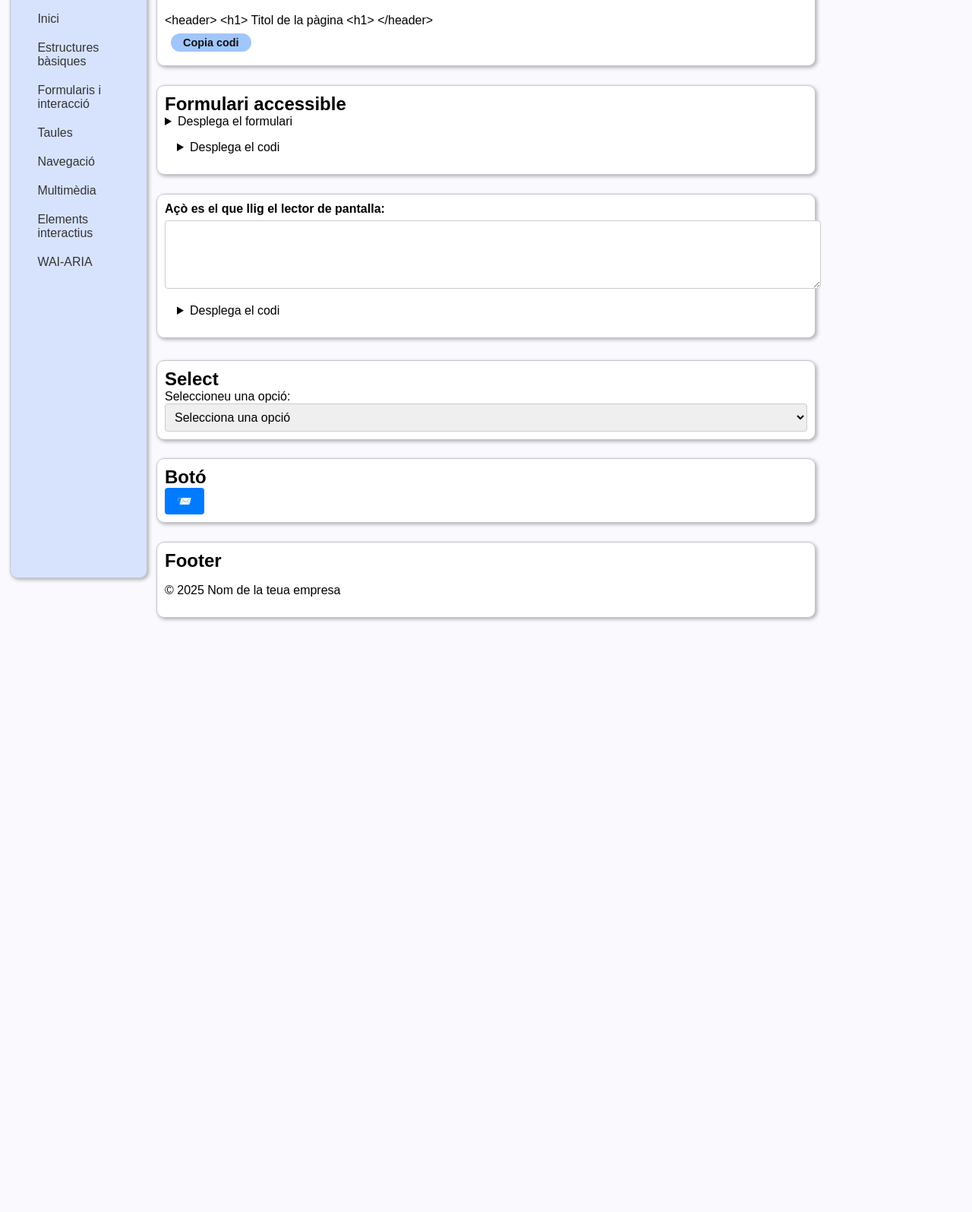
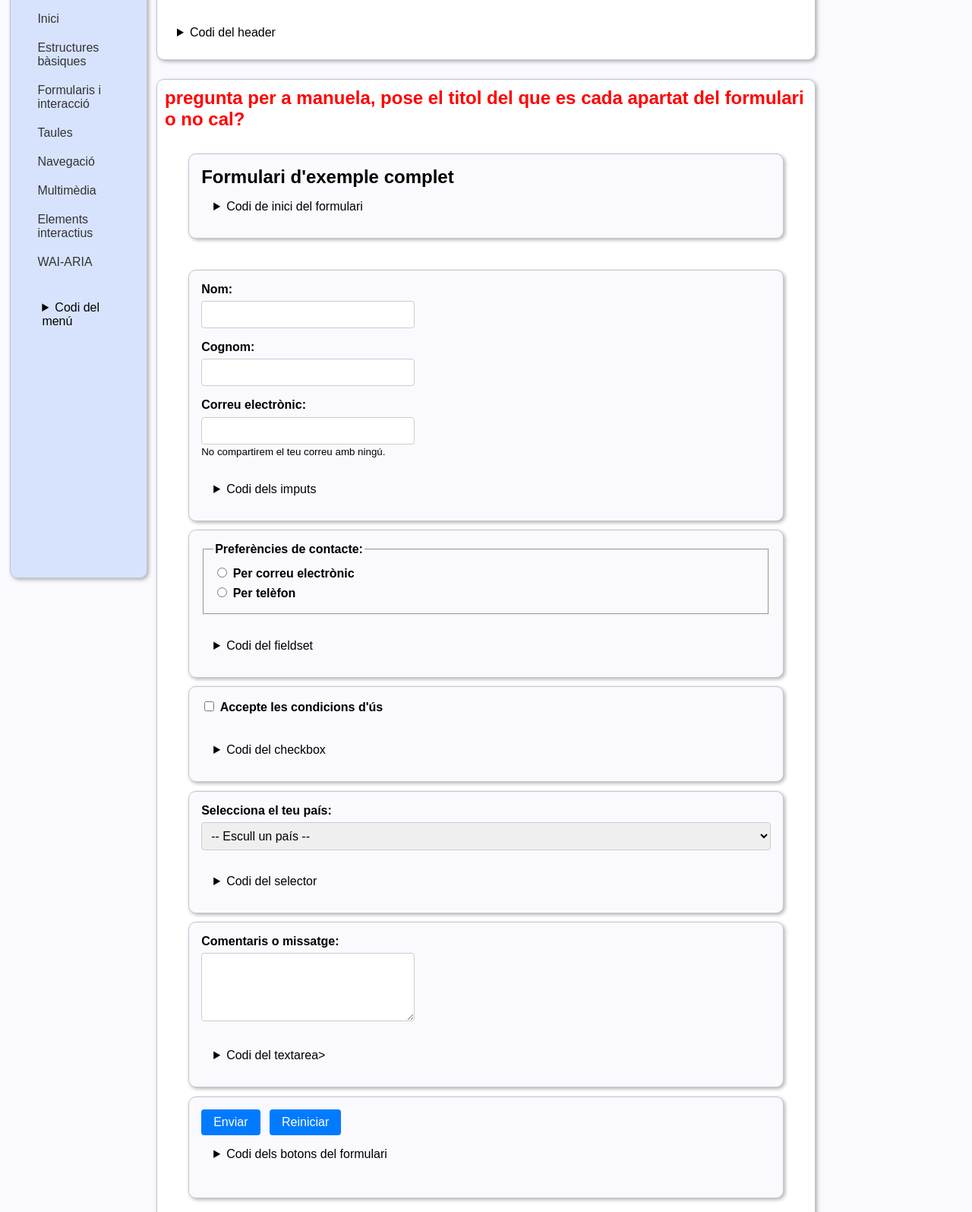
Before and after one commit to kaladin99/tfg, a plain HTML site: page web/formularis.html in a window 1280 px wide. Shown: the part 105-1700 px from the top of the page at 76% size. Before the commit the page ends 951 px from the top, so only its background shows below. Drawn offline with Linux system fonts and the light colour scheme.

Commit message:
actualització pagina formulari acavada v1

```diff
--- a/web/css/style.css
+++ b/web/css/style.css
@@ -21,6 +21,7 @@ h1 {
   text-align: center;
 }
 .codi{
+
   padding: 1rem;
   /* background: #e3f7fa;
   border: 1px solid #C3C6CF;
@@ -203,3 +204,24 @@ button {
 button:hover {
   background-color: #0056b3;
 }
+
+.borde{
+
+  background: #FAF9FD;
+  border: 1px solid #C3C6CF;
+  padding: 1rem 1rem;
+  margin: 0.7rem;
+  border-radius: 10px;
+   box-shadow: 2px 2px 5px rgba(0,0,0,0.3);
+   transition: transform 0.3s ease;
+}
+.borde:hover{
+ background: #daeaf8;
+ transform: scale(1.01);
+}
+
+input[type="text"],
+input[type="email"],
+textarea {
+  width: 35%; /* En lloc del 100% per defecte */
+}
--- a/web/formularis.html
+++ b/web/formularis.html
@@ -11,13 +11,16 @@
     <div class="element header">
         <header>
             <h1>Guia interactiva d’elements HTML accessibles</h1>
-            <div class="">
+            <details class="codi">
+                <summary>Codi del header</summary>
+                <br>
+                <button class="copy-btn">Copia codi</button>
+                <br>
                 &lt;header&gt;
                 &lt;h1&gt; Titol de la pàgina &lt;h1&gt;
                 &lt;/header&gt;
-                <br>
-                <button class="copy-btn">Copia codi</button>
-            </div>
+
+            </details>
         </header>
 
     </div>
@@ -35,21 +38,42 @@
                 <li><a href="aria.html">WAI-ARIA</a></li>
             </ul>
         </nav>
+        <details class="codi">
+            <summary>Codi del menú</summary>
+            <br>
+            <button class="copy-btn">Copia codi</button>
+        </details>
     </div>
 
     <!-- form -->
     <div class="element">
-        <h2>Formulari accessible</h2>
-        <details>
+        <h2 style="color: red;"> pregunta per a manuela, pose el titol del que es cada apartat del formulari o no cal?
+        </h2>
 
-            <summary>Desplega el formulari</summary>
-            <form action="#" method="post" aria-labelledby="form-title" class="formulari">
+
+
+        <form action="#" method="post" aria-labelledby="form-title" class="formulari">
+            <div class="borde">
                 <h2 id="form-title">Formulari d'exemple complet</h2>
+                <details class="codi">
+                    <summary>Codi de inici del formulari</summary>
+                    <br>
+                    <button class="copy-btn">Copia codi</button>
+                    <br>
+                    &lt;form action="#" method="post" aria-labelledby="form-title" class="formulari"&gt;<br>
+                    &lt;h2 id="form-title"&gt;Formulari d'exemple complet&lt;/h2&gt;<br>
+                    &lt;/form&gt;<br>
 
+
+                </details>
+            </div>
+            <br>
+            <div class="borde">
                 <div class="camp-formulari">
                     <label for="nom">Nom:</label><br>
                     <input type="text" id="nom" name="nom" required>
                 </div>
+
 
                 <div class="camp-formulari">
                     <label for="cognom">Cognom:</label><br>
@@ -62,6 +86,32 @@
                     <br><small id="email-help">No compartirem el teu correu amb ningú.</small>
                 </div>
 
+                <details class="codi">
+                    <summary>Codi dels imputs</summary>
+                    <br>
+                    <button class="copy-btn">Copia codi</button>
+                    <br>
+
+                    &lt;div class="camp-formulari"&gt;<br>
+                    &lt;label for="nom"&gt;Nom:&lt;/label&gt;&lt;br&gt;<br>
+                    &lt;input type="text" id="nom" name="nom" required&gt;<br>
+                    &lt;/div&gt;<br>
+                    <br>
+                    &lt;div class="camp-formulari"&gt;<br>
+                    &lt;label for="cognom"&gt;Cognom:&lt;/label&gt;&lt;br&gt;<br>
+                    &lt;input type="text" id="cognom" name="cognom" required&gt;<br>
+                    &lt;/div&gt;<br>
+                    <br>
+                    &lt;div class="camp-formulari"&gt;<br>
+                    &lt;label for="email"&gt;Correu electrònic:&lt;/label&gt;&lt;br&gt;<br>
+                    &lt;input type="email" id="email" name="email" required aria-describedby="email-help"&gt;<br>
+                    &lt;br&gt;&lt;small id="email-help"&gt;No compartirem el teu correu amb ningú.&lt;/small&gt;<br>
+                    &lt;/div&gt;<br>
+                    <br>
+                </details>
+            </div>
+
+            <div class="borde">
                 <fieldset class="camp-formulari">
                     <legend>Preferències de contacte:</legend>
                     <div>
@@ -73,12 +123,51 @@
                         <label for="telefon-contacte">Per telèfon</label>
                     </div>
                 </fieldset>
+                <details class="codi">
+                    <summary>Codi del fieldset </summary>
+                    <br>
+                    <button class="copy-btn">Copia codi</button>
+                    <br>
+                    <br>
+                    &lt;fieldset class="camp-formulari"&gt;<br>
+                    &lt;legend&gt;Preferències de contacte:&lt;/legend&gt;<br>
+                    &lt;div&gt;<br>
+                    &lt;input type="radio" id="email-contacte" name="contacte" value="email"&gt;<br>
+                    &lt;label for="email-contacte"&gt;Per correu electrònic&lt;/label&gt;<br>
+                    &lt;/div&gt;<br>
+                    &lt;div&gt;<br>
+                    &lt;input type="radio" id="telefon-contacte" name="contacte" value="telefon"&gt;<br>
+                    &lt;label for="telefon-contacte"&gt;Per telèfon&lt;/label&gt;<br>
+                    &lt;/div&gt;<br>
+                    &lt;/fieldset&gt;<br>
+                    <br>
 
+                </details>
+
+            </div>
+
+
+            <div class="borde">
                 <div class="camp-formulari">
                     <input type="checkbox" id="condicions" name="condicions" required>
                     <label for="condicions">Accepte les condicions d'ús</label>
                 </div>
+                <details class="codi">
+                    <summary>Codi del checkbox</summary>
+                    <br>
+                    <button class="copy-btn">Copia codi</button>
+                    <br>
+                    &lt;div class="camp-formulari"&gt;<br>
+                    &lt;label for="email"&gt;Correu electrònic:&lt;/label&gt;&lt;br&gt;<br>
+                    &lt;input type="email" id="email" name="email" required aria-describedby="email-help"&gt;<br>
+                    &lt;br&gt;&lt;small id="email-help"&gt;No compartirem el teu correu amb ningú.&lt;/small&gt;<br>
+                    &lt;/div&gt;<br>
+                    <br>
+                </details>
 
+            </div>
+
+            <div class="borde">
                 <div class="camp-formulari">
                     <label for="pais">Selecciona el teu país:</label><br>
                     <select id="pais" name="pais" required>
@@ -88,20 +177,68 @@
                         <option value="alemanya">Alemanya</option>
                     </select>
                 </div>
+                <details class="codi">
+                    <summary>Codi del selector</summary>
+                    <br>
+                    <button class="copy-btn">Copia codi</button>
+                    <br>
+                    &lt;div class="camp-formulari"&gt;<br>
+                    &lt;label for="pais"&gt;Selecciona el teu país:&lt;/label&gt;&lt;br&gt;<br>
+                    &lt;select id="pais" name="pais" required&gt;<br>
+                    &lt;option value=""&gt;-- Escull un país --&lt;/option&gt;<br>
+                    &lt;option value="espanya"&gt;Espanya&lt;/option&gt;<br>
+                    &lt;option value="frança"&gt;França&lt;/option&gt;<br>
+                    &lt;option value="alemanya"&gt;Alemanya&lt;/option&gt;<br>
+                    &lt;/select&gt;<br>
+                    &lt;/div&gt;<br>
+                    <br>
 
+                </details>
+
+            </div>
+
+            <div class="borde">
                 <div class="camp-formulari">
                     <label for="missatge">Comentaris o missatge:</label><br>
                     <textarea id="missatge" name="missatge" rows="4" cols="40"></textarea>
                 </div>
+                <details class="codi">
+                    <summary>Codi del textarea></textarea></summary>
+                    <br>
+                    <button class="copy-btn">Copia codi</button>
+                    <br>
+                    &lt;div class="camp-formulari"&gt;<br>
+                    &lt;label for="missatge"&gt;Comentaris o missatge:&lt;/label&gt;&lt;br&gt;<br>
+                    &lt;textarea id="missatge" name="missatge" rows="4" cols="40"&gt;&lt;/textarea&gt;<br>
+                    &lt;/div&gt;<br>
+                    <br>
+                </details>
 
+            </div>
+
+            <div class="borde">
                 <div class="camp-formulari">
                     <button type="submit">Enviar</button>
                     <button type="reset">Reiniciar</button>
+                    <br>
+                    <details class="codi">
+                        <summary>Codi dels botons del formulari</summary>
+                        <br>
+                        &lt;div class="camp-formulari"&gt;<br>
+                        &lt;button type="submit"&gt;Enviar&lt;/button&gt;<br>
+                        &lt;button type="reset"&gt;Reiniciar&lt;/button&gt;<br>
+                        &lt;/div&gt;<br>
+                        &lt;/form&gt;<br>
+
+                    </details>
                 </div>
-            </form>
-        </details>
+
+            </div>
+
+        </form>
+
         <details class="codi">
-            <summary>Desplega el codi </summary>
+            <summary>Codi complet de tot el formulari</summary>
             <br>
             <button class="copy-btn">Copia codi</button>
             <br>
@@ -168,7 +305,7 @@
     <!-- label -->
     <div class="camp-formulari element">
         <label for="missatge">Açò es el que llig el lector de pantalla:</label><br>
-        <textarea id="missatge" name="missatge" rows="4" cols="40"></textarea>
+        <textarea id="missatge" name="missatge" rows="4"></textarea>
         <details class="codi">
             <summary>Desplega el codi</summary>
 
@@ -176,7 +313,7 @@
             <br>
             &lt;div class="camp-formulari"&gt;<br>
             &lt;label for="missatge"&gt;Comentaris o missatge:&lt;/label&gt;&lt;br&gt;<br>
-            &lt;textarea id="missatge" name="missatge" rows="4" cols="40"&gt;&lt;/textarea&gt;<br>
+            &lt;textarea id="missatge" name="missatge" rows="4" &gt;&lt;/textarea&gt;<br>
             &lt;/div&gt;<br>
             <br>
 
@@ -185,45 +322,10 @@
     <!-- input -->
     <!-- textarea -->
     <!-- select -->
-    <div class="element">
-        <h2>Select</h2>
-        <!-- Select amb opció de marcador de posició i etiqueta associada -->
-        <label for="select1">Seleccioneu una opció:</label>
-        <select id="select1">
-            <option value="" disabled selected>Selecciona una opció</option>
-            <option value="1">Opció 1</option>
-            <option value="2">Opció 2</option>
-            <option value="3">Opció 3</option>
-        </select>
-        <div class="tooltip">
-            &lt;label for="select1"&gt;Seleccioneu una opció:&lt;/label&gt;
-            &lt;select id="select1"&gt;
-            &lt;option value="" disabled selected&gt;Selecciona una opció&lt;/option&gt;
-            &lt;option value="1"&gt;Opció 1&lt;/option&gt;
-            &lt;option value="2"&gt;Opció 2&lt;/option&gt;
-            &lt;option value="3"&gt;Opció 3&lt;/option&gt;
-            &lt;/select&gt;
-            <button class="copy-btn">Copia codi</button>
-        </div>
-
-    </div>
     <!-- option -->
     <!-- fieldset -->
     <!-- legend -->
     <!-- button -->
-    <div class="element">
-        <h2>Botó</h2>
-        <button type="button" aria-label="Botó">
-            <span aria-hidden="true">📨</span>
-        </button>
-        <div class="tooltip">
-            &lt;button type="button" aria-label="Envia el formulari"&gt;
-            &lt;span aria-hidden="true"&gt;📨&lt;/span&gt;
-            &lt;/button&gt;
-            <button class="copy-btn">Copia codi</button>
-        </div>
-    </div>
-
     <!-- datalist -->
 
     <div class="element footer">
@@ -232,15 +334,18 @@
         <footer>
             <p>© 2025 Nom de la teua empresa</p>
         </footer>
-        <div class="tooltip">
-            &lt;header&gt;
-            &lt;h1&gt;Benvingut&lt;/h1&gt;
-            &lt;/header&gt;
+        <details class="codi">
+            <summary>Codi del Footer</summary>
+            <br>
+            <button class="copy-btn">Copia codi</button>
+            <br>
             &lt;footer&gt;
             &lt;p&gt;© 2025 Nom de la teua empresa&lt;/p&gt;
             &lt;/footer&gt;
-            <button class="copy-btn">Copia codi</button>
-        </div>
+
+
+        </details>
+
     </div>
 
 
```
